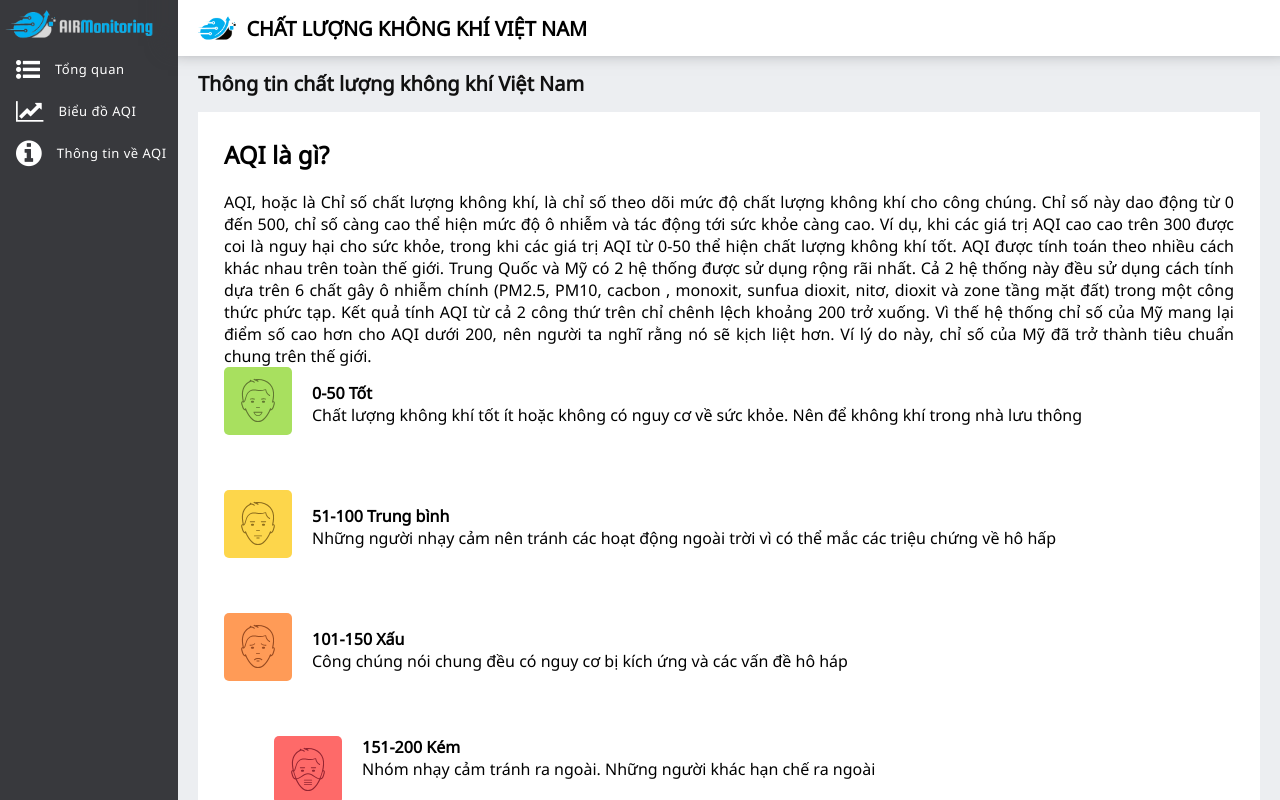
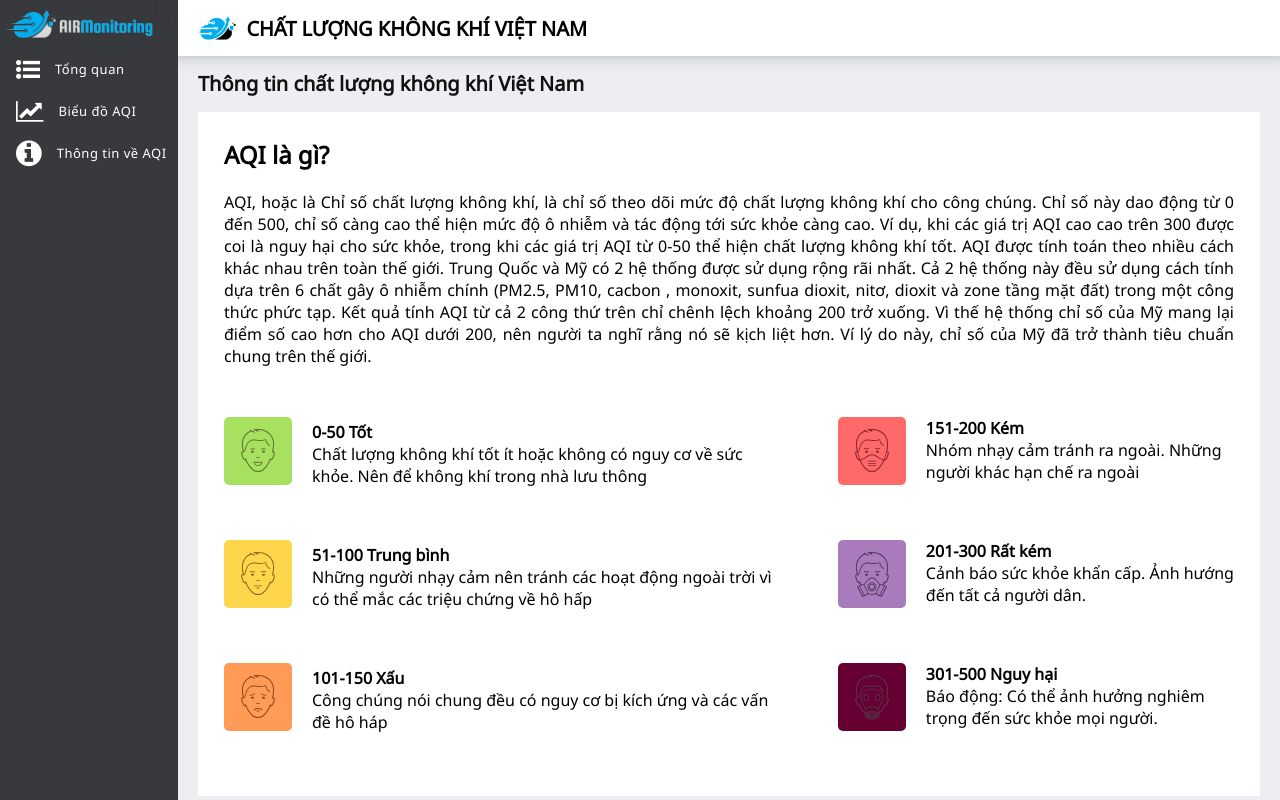
Before and after one commit to ChangChang221/webIOT, a React (Create React App) app in the folder frontEnd/: page /about in a window 1280 px wide. Built offline with nearby package versions, Linux system fonts and the light colour scheme; some icons are missing; what google-maps-react would draw is missing.

Commit message:
update aboutAqi

```diff
--- a/frontEnd/src/components/aboutAQI.component.js
+++ b/frontEnd/src/components/aboutAQI.component.js
@@ -24,7 +24,7 @@ function AboutAQI(){
                 hệ thống chỉ số của Mỹ mang lại điểm số cao hơn cho AQI dưới 200, nên người ta nghĩ rằng nó sẽ kịch liệt hơn.
                 Ví lý do này, chỉ số của Mỹ đã trở thành tiêu chuẩn chung trên thế giới.
         </div>
-        <div className="main-aqi">
+        <div className="main-aqi-info">
                 <div className="left-card">
                 <div  className="card">
                         <div className="card-title">
--- a/frontEnd/src/css/aboutAQI.css
+++ b/frontEnd/src/css/aboutAQI.css
@@ -1,11 +1,11 @@
-/* .main-aqi{
+.main-aqi-info{
     width: 100%;
     padding-top: 50px;
     display: flex;
     flex-direction: row;
     justify-content: space-around;
 
-} */
+}
 .left-card{
     display: flex;
     flex-direction: column;
```
